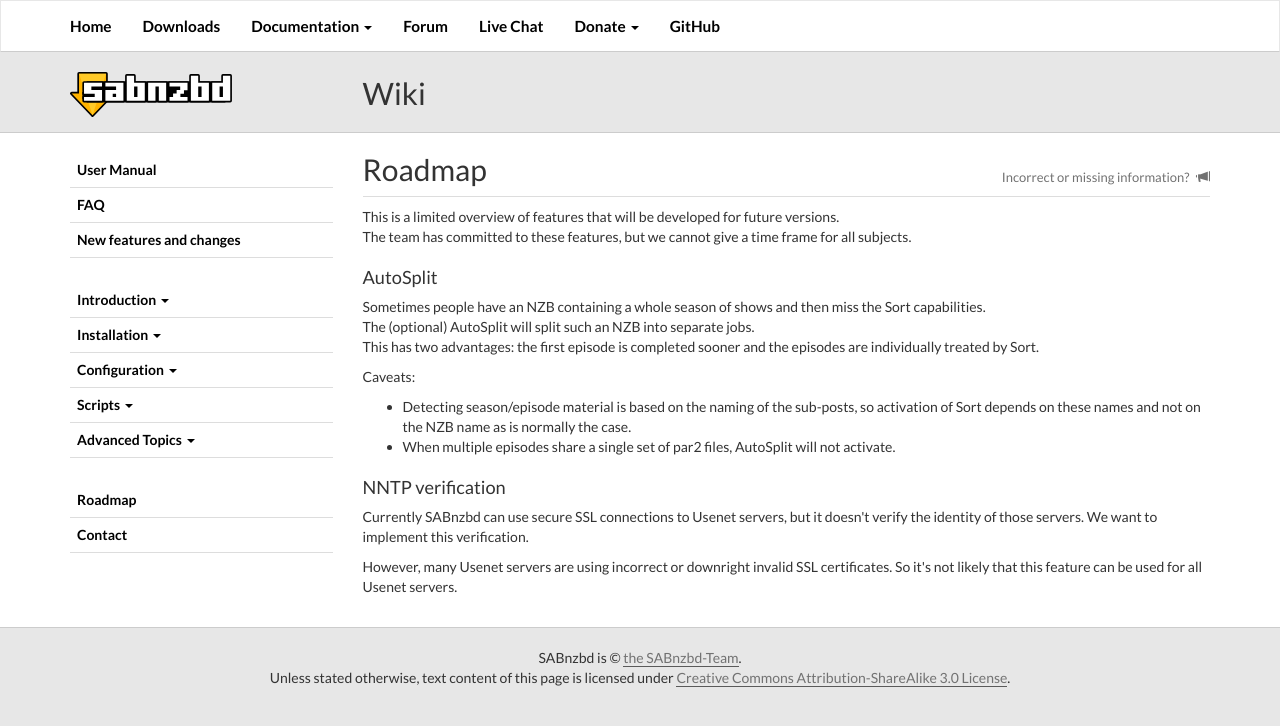
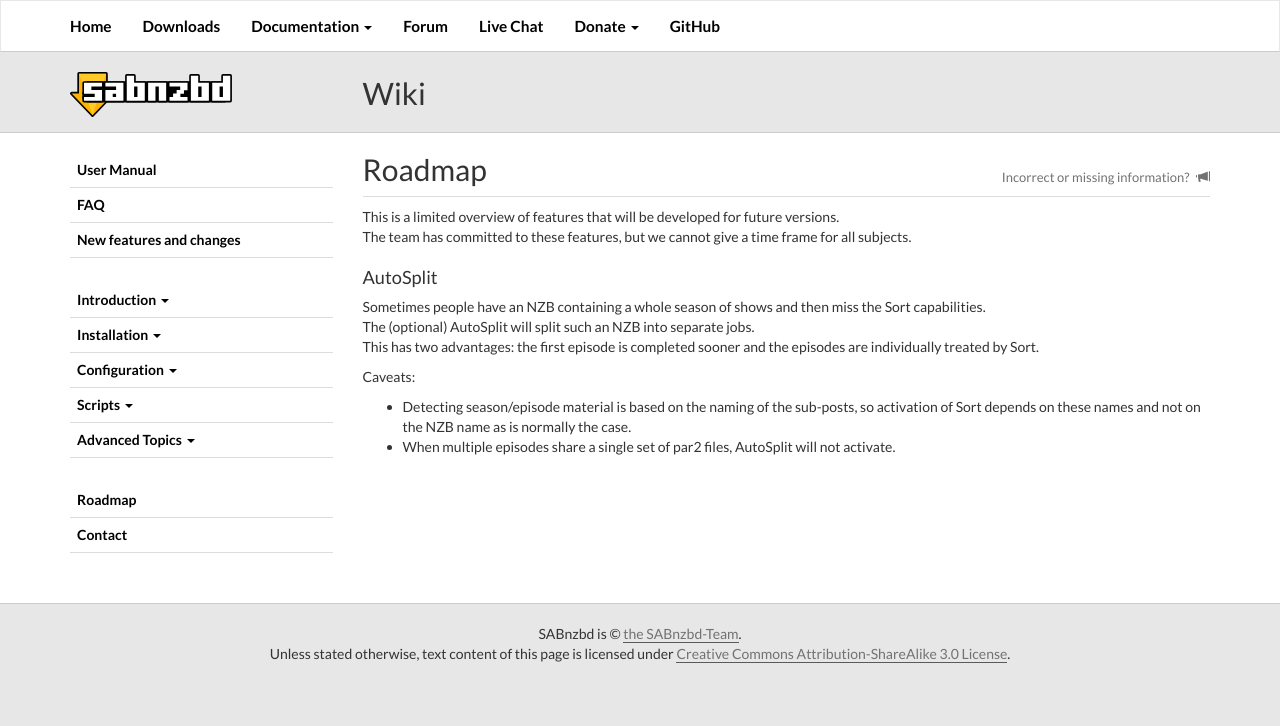
Before and after one commit to sabnzbd/sabnzbd.github.io, a Jekyll site: the page built from wiki/extra/roadmap.html, in a window 1280 px wide. Shown: the top 726 px of the page. Built offline with Jekyll 4.4.1, drawn with Linux system fonts in a browser that asks for light colours.

Commit message:
Update roadmap.html

```diff
--- a/wiki/extra/roadmap.html
+++ b/wiki/extra/roadmap.html
@@ -14,11 +14,3 @@
     <li>Detecting season/episode material is based on the naming of the sub-posts, so activation of Sort depends on these names and not on the NZB name as is normally the case.</li>
     <li>When multiple episodes share a single set of par2 files, AutoSplit will not activate.</li>
 </ul>
-
-<h3 id="toc5"><span>NNTP verification</span></h3>
-<p>Currently SABnzbd can use secure SSL connections to Usenet servers, but it doesn't verify the identity
-of those servers. We want to implement this verification.</p>
-<p>
-However, many Usenet servers are using incorrect or downright invalid SSL certificates.
-So it's not likely that this feature can be used for all Usenet servers.
-</p>
```
